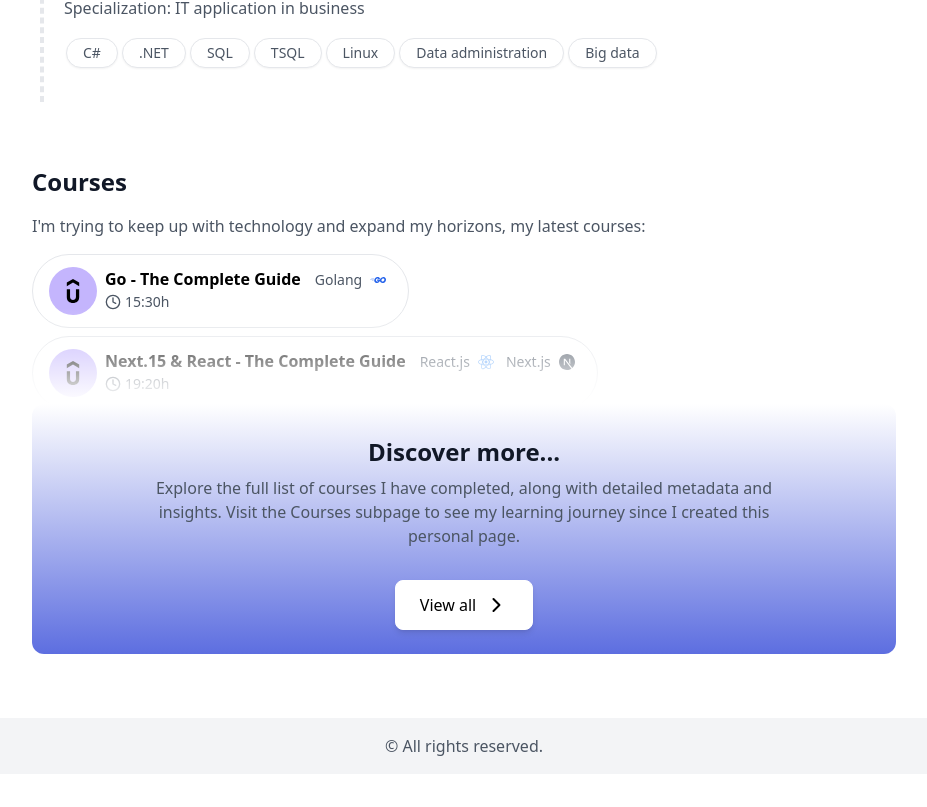
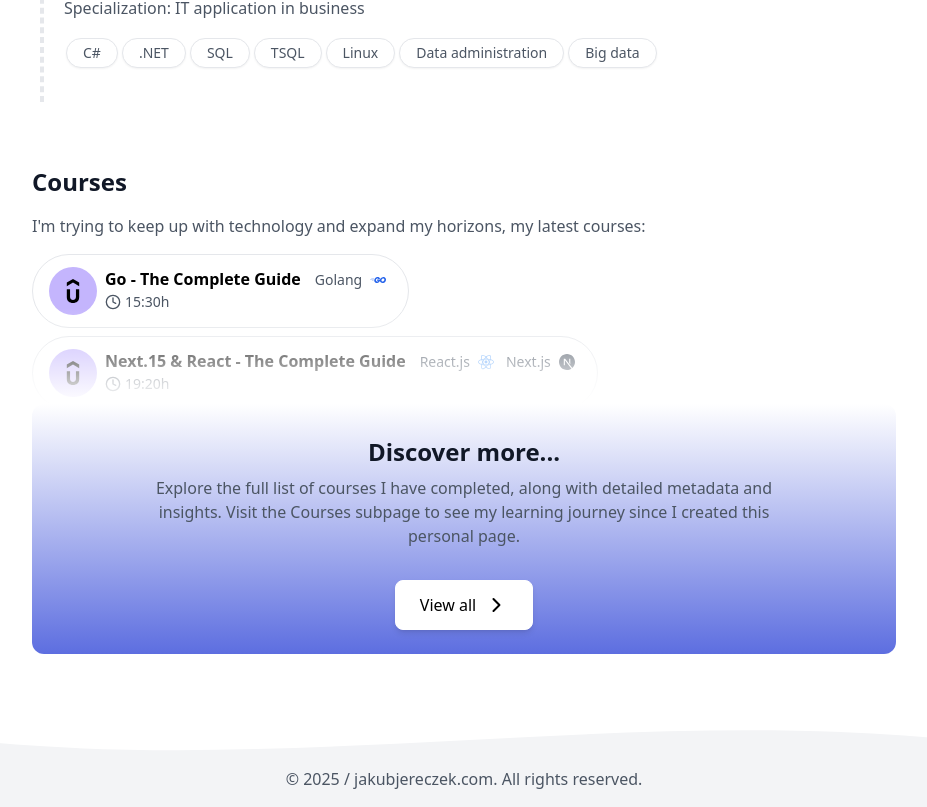
Before and after one commit to jakubjereczek/personal-blog, a Next.js app: page /about in a window 1280 px wide. Shown: the part 1218-2025 px from the top of the page, without its empty margins (176-1103 px from the left). Before the commit the page ends 1992 px from the top, so only its background shows below. Built offline with nearby package versions, Linux system fonts and the light colour scheme.

Commit message:
new footer layout

```diff
--- a/src/app/layout.tsx
+++ b/src/app/layout.tsx
@@ -1,6 +1,7 @@
 import { Metadata, Viewport } from 'next';
 
 import './global.css';
+import Footer from '@/components/footer';
 import Navigation from '@/components/navigation/navigation';
 import { getSeoMetadata, metaTags } from '@/config/seo';
 import { hashKey } from '@/utils/string';
@@ -30,11 +31,7 @@ export default function RootLayout({
         <div className="flex min-h-screen flex-col bg-white selection:bg-blue-600 selection:text-blue-100 dark:bg-gray-900 dark:selection:bg-blue-400">
           <Navigation />
           {children}
-          <footer className="bg-gray-100 dark:bg-gray-800">
-            <div className="mx-auto max-w-4xl px-4 py-4 text-center text-gray-600 dark:text-gray-400">
-              <p>&copy; All rights reserved.</p>
-            </div>
-          </footer>
+          <Footer />
         </div>
       </body>
     </html>
--- /dev/null
+++ b/src/components/footer.tsx
@@ -0,0 +1,25 @@
+export default function Footer() {
+  return (
+    <div className="relative overflow-hidden">
+      <div className="text-gray-100 dark:text-gray-800">
+        <svg
+          viewBox="0 0 1440 100"
+          xmlns="http://www.w3.org/2000/svg"
+          preserveAspectRatio="none"
+          fill="currentColor"
+          className="min-w-[1280px]"
+        >
+          <path
+            d="M0,0
+             C480,100 960,-50 1440,50
+             L1440,150 L0,150 Z"
+            fill="inherit"
+          />
+        </svg>
+        <div className="absolute inset-0 flex items-end justify-center pb-4 text-gray-600 dark:text-gray-400">
+          <p>&copy; 2025 / jakubjereczek.com. All rights reserved.</p>
+        </div>
+      </div>
+    </div>
+  );
+}
```
